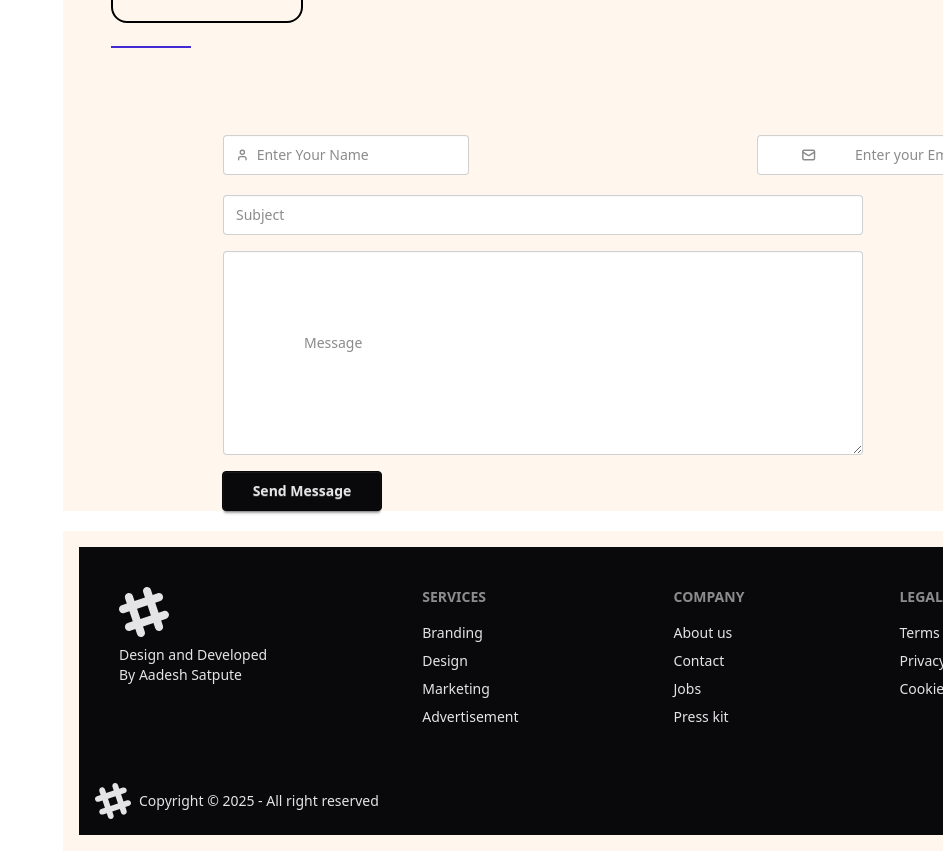
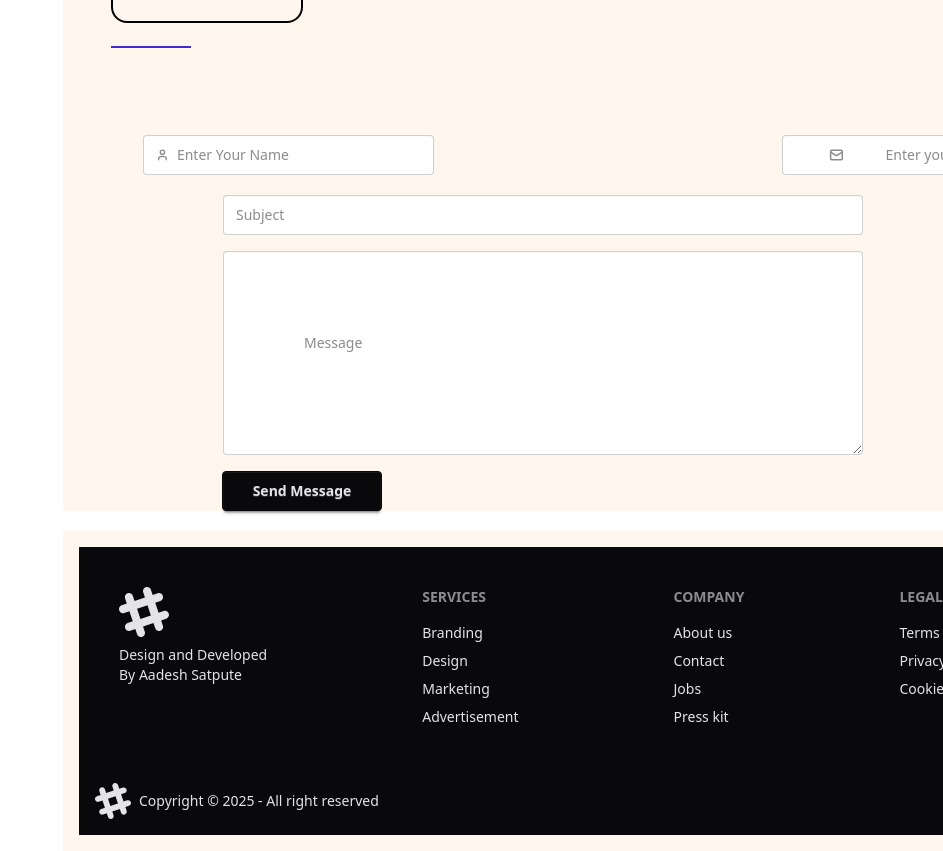
Before and after one commit to Aadinath1234/AnimatePortfolio, a React (Vite) app in the folder portfolio/: page / in a window 1280 px wide. Shown: the part 7431-8282 px from the top of the page, without its empty margins (337-1280 px from the left). Built offline with nearby package versions, Linux system fonts and the light colour scheme.

Commit message:
Update Contact.jsx

```diff
--- a/portfolio/src/components/Contact/Contact.jsx
+++ b/portfolio/src/components/Contact/Contact.jsx
@@ -65,7 +65,7 @@ function Contact() {
       </div>
 
       {/* Label and Input Fields */}
-      <form onSubmit={handleSubmit} className="flex flex-row max-sm:flex-col max-lg:flex-col max-lg:ml-4 px-40 max-sm:w-74 max-sm:p-4 py-4 bg-orange-50">
+      <form onSubmit={handleSubmit} className="flex flex-row max-sm:flex-col max-lg:flex-col max-lg:ml-4 px-20 max-sm:w-74 max-sm:p-4 py-4 bg-orange-50">
         {/* Username Input */}
         <label className="input validator">
           <svg
```
